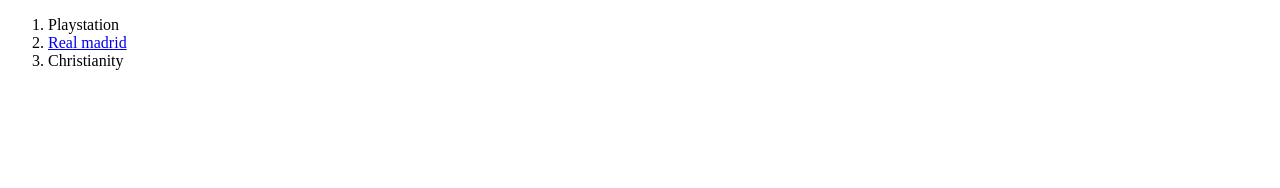
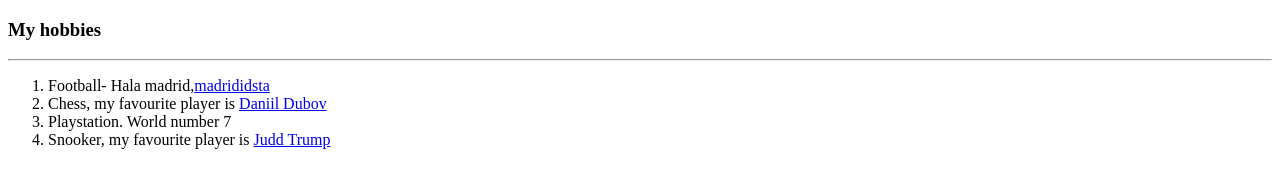
Before and after one commit to geraldokolie/cv, a plain HTML site: page hobbies.html in a window 1280 px wide. Drawn offline with Linux system fonts and the light colour scheme.

Commit message:
Update hobbies.html

```diff
--- a/hobbies.html
+++ b/hobbies.html
@@ -1,14 +1,19 @@
 <!DOCTYPE html>
-<html lang="en" dir="ltr">
+<html lang="en">
 <head>
-    <meta charset="utf-8">
+    <meta charset="UTF-8">
+    <meta http-equiv="X-UA-Compatible" content="IE=edge">
+    <meta name="viewport" content="width=device-width, initial-scale=1.0">
     <title>My Hobbies</title>
 </head>
 <body>
+    <h3>My hobbies</h3><hr>
 <ol>
-      <li>Playstation</li>
-      <li><a href="https://www.realmadrid.com/en">Real madrid</a></li>
-      <li>Christianity</li>
+  <li>Football- Hala madrid,<a href="madrid.com">madrididsta</a> </li>
+  <li>Chess, my favourite player is <a href="https://en.wikipedia.org/wiki/Daniil_Dubov">Daniil Dubov</a></li>
+  <li>Playstation. World number 7</li>
+  <li>Snooker, my favourite player is <a href="https://en.wikipedia.org/wiki/Judd_Trump">Judd Trump</a></li>
 </ol>
+
 </body>
 </html>
```
Lines whose indentation alone changed are shown as unchanged.
